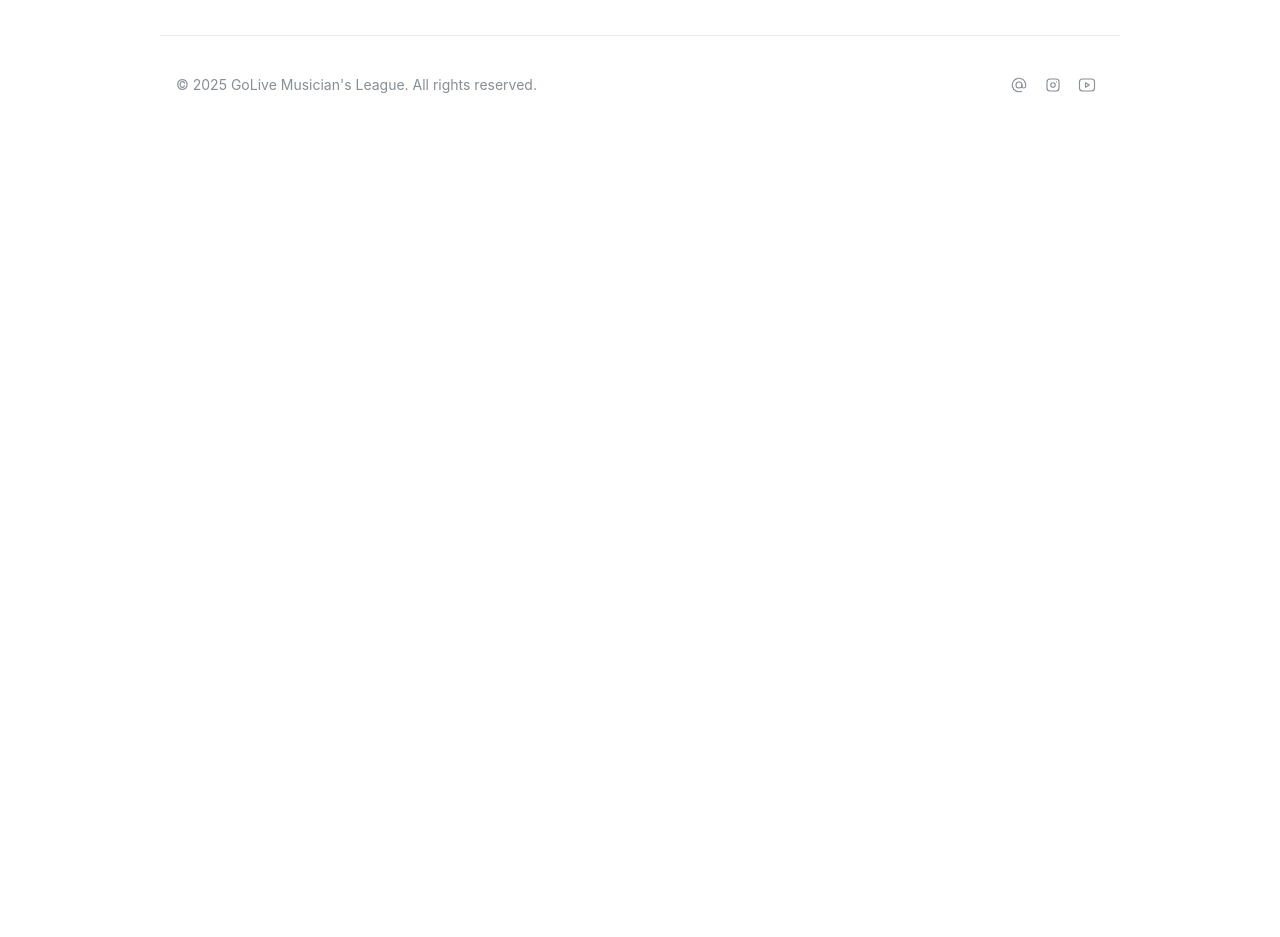
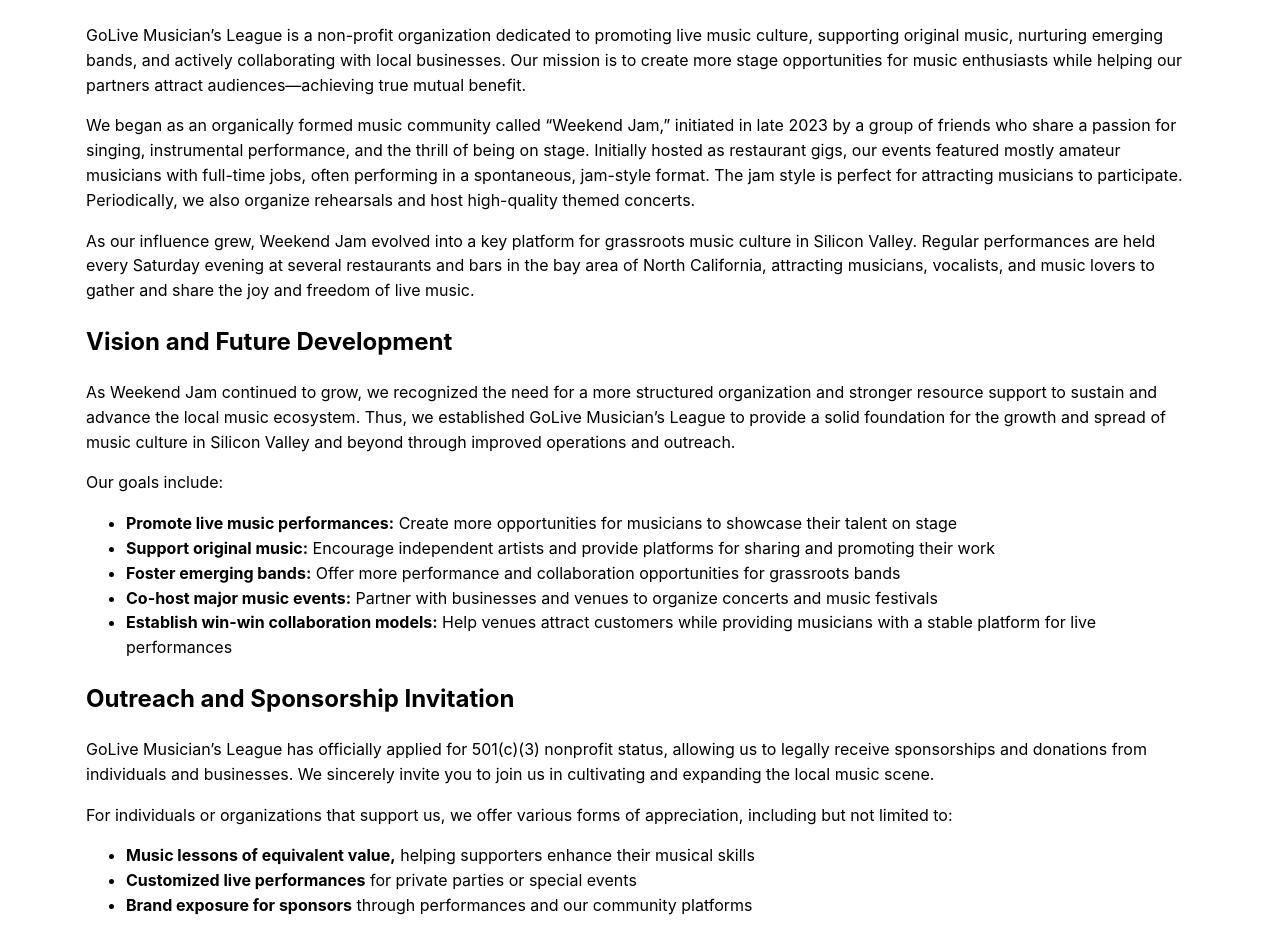
Before and after one commit to S1ngS1ng/golive-musician-league-website, a Next.js app: page /about in a window 1280 px wide. Shown: the part 113-1050 px from the top of the page. Before the commit the page ends 800 px from the top, so only its background shows below. Built offline with nearby package versions, Linux system fonts and the light colour scheme.

Commit message:
add about and event page (#2)

```diff
--- a/app/about/page.tsx
+++ b/app/about/page.tsx
@@ -1,5 +1,33 @@
+import { Box, Container } from '@mantine/core';
+
 export default function About() {
   return (
-    <h2>Working in progress</h2>
+    <Container size={'lg'}>
+      <Box>
+        <h2>Background</h2>
+        <p>GoLive Musician’s League is a non-profit organization dedicated to promoting live music culture, supporting original music, nurturing emerging bands, and actively collaborating with local businesses. Our mission is to create more stage opportunities for music enthusiasts while helping our partners attract audiences—achieving true mutual benefit.</p>
+        <p>We began as an organically formed music community called “Weekend Jam,” initiated in late 2023 by a group of friends who share a passion for singing, instrumental performance, and the thrill of being on stage. Initially hosted as restaurant gigs, our events featured mostly amateur musicians with full-time jobs, often performing in a spontaneous, jam-style format. The jam style is perfect for attracting musicians to participate. Periodically, we also organize rehearsals and host high-quality themed concerts.</p>
+        <p>As our influence grew, Weekend Jam evolved into a key platform for grassroots music culture in Silicon Valley. Regular performances are held every Saturday evening at several restaurants and bars in the bay area of North California, attracting musicians, vocalists, and music lovers to gather and share the joy and freedom of live music.</p>
+        <h2>Vision and Future Development</h2>
+        <p>As Weekend Jam continued to grow, we recognized the need for a more structured organization and stronger resource support to sustain and advance the local music ecosystem. Thus, we established GoLive Musician’s League to provide a solid foundation for the growth and spread of music culture in Silicon Valley and beyond through improved operations and outreach.</p>
+        <p>Our goals include:</p>
+        <ul>
+          <li><b>Promote live music performances:</b> Create more opportunities for musicians to showcase their talent on stage</li>
+          <li><b>Support original music:</b> Encourage independent artists and provide platforms for sharing and promoting their work</li>
+          <li><b>Foster emerging bands:</b> Offer more performance and collaboration opportunities for grassroots bands</li>
+          <li><b>Co-host major music events:</b> Partner with businesses and venues to organize concerts and music festivals</li>
+          <li><b>Establish win-win collaboration models:</b> Help venues attract customers while providing musicians with a stable platform for live performances</li>
+        </ul>
+        <h2>Outreach and Sponsorship Invitation</h2>
+        <p>GoLive Musician’s League has officially applied for 501(c)(3) nonprofit status, allowing us to legally receive sponsorships and donations from individuals and businesses. We sincerely invite you to join us in cultivating and expanding the local music scene.</p>
+        <p>For individuals or organizations that support us, we offer various forms of appreciation, including but not limited to:</p>
+        <ul>
+          <li><b>Music lessons of equivalent value,</b> helping supporters enhance their musical skills</li>
+          <li><b>Customized live performances</b> for private parties or special events</li>
+          <li><b>Brand exposure for sponsors</b> through performances and our community platforms</li>
+        </ul>
+        <p>If you’re interested in supporting our cause or learning more about partnership and sponsorship opportunities, we’d love to hear from you. Your support not only brings a stage to music lovers—it helps ignite the cultural spirit of our community.</p>
+      </Box>
+    </Container>
   );
 }
--- a/app/layout.tsx
+++ b/app/layout.tsx
@@ -31,7 +31,9 @@ export default function RootLayout({
           <NavHeader>
             <NavThemeToggle />
           </NavHeader>
-          {children}
+          <main>
+            {children}
+          </main>
           <Footer/>
         </MantineProvider>
       </body>
```
Also changed, not shown: app/events/page.tsx (+27 -1 lines).
